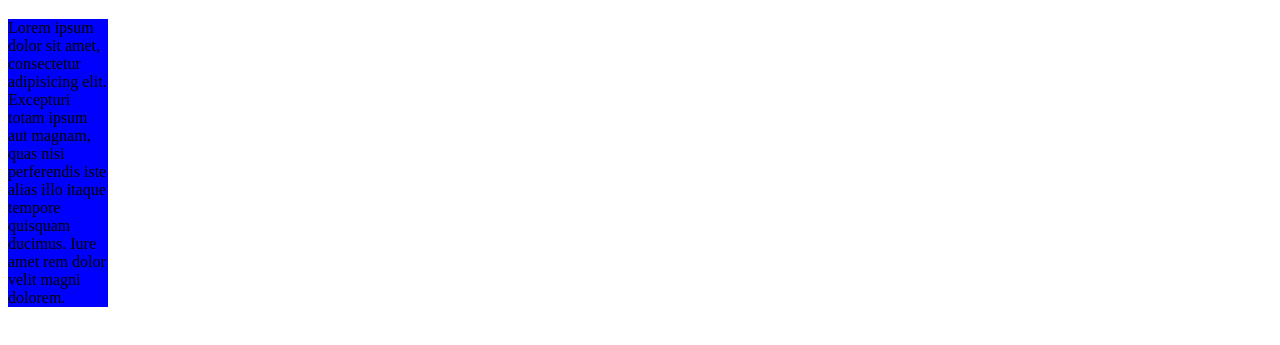
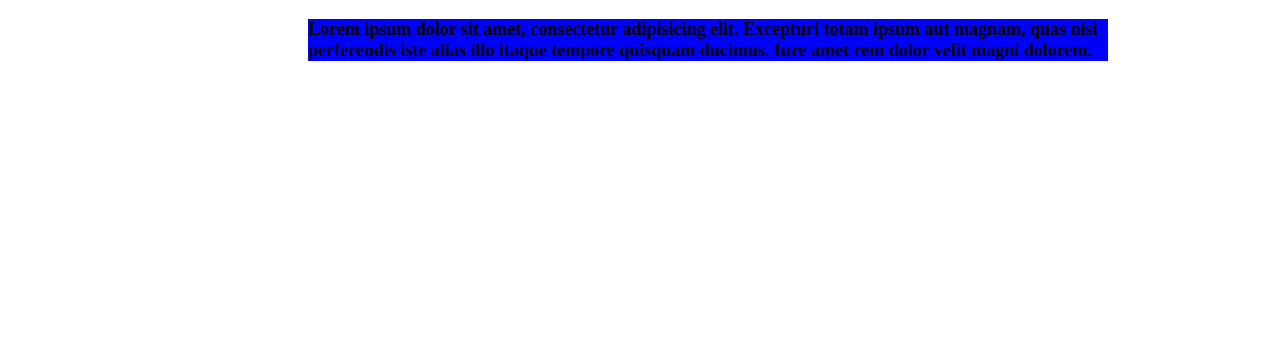
Before and after one commit to DaneshKumar55/W3shhol, a plain HTML site: page Index.html in a window 1280 px wide. Shown: the part 61-406 px from the top of the page. Drawn offline with Linux system fonts and the light colour scheme.

Commit message:
display flex

```diff
--- a/Pages/Style.css
+++ b/Pages/Style.css
@@ -3,5 +3,12 @@ h1{
 }
 p{
     background-color: blue;
-    width: 100px;
+    width: 800px;
+    font-weight: bolder;
+    font-size: large;
+    display: flex;
+    flex-direction: row;
+    justify-content: center;
+    align-items: center;
+    margin-left: 300px;
 }
```
